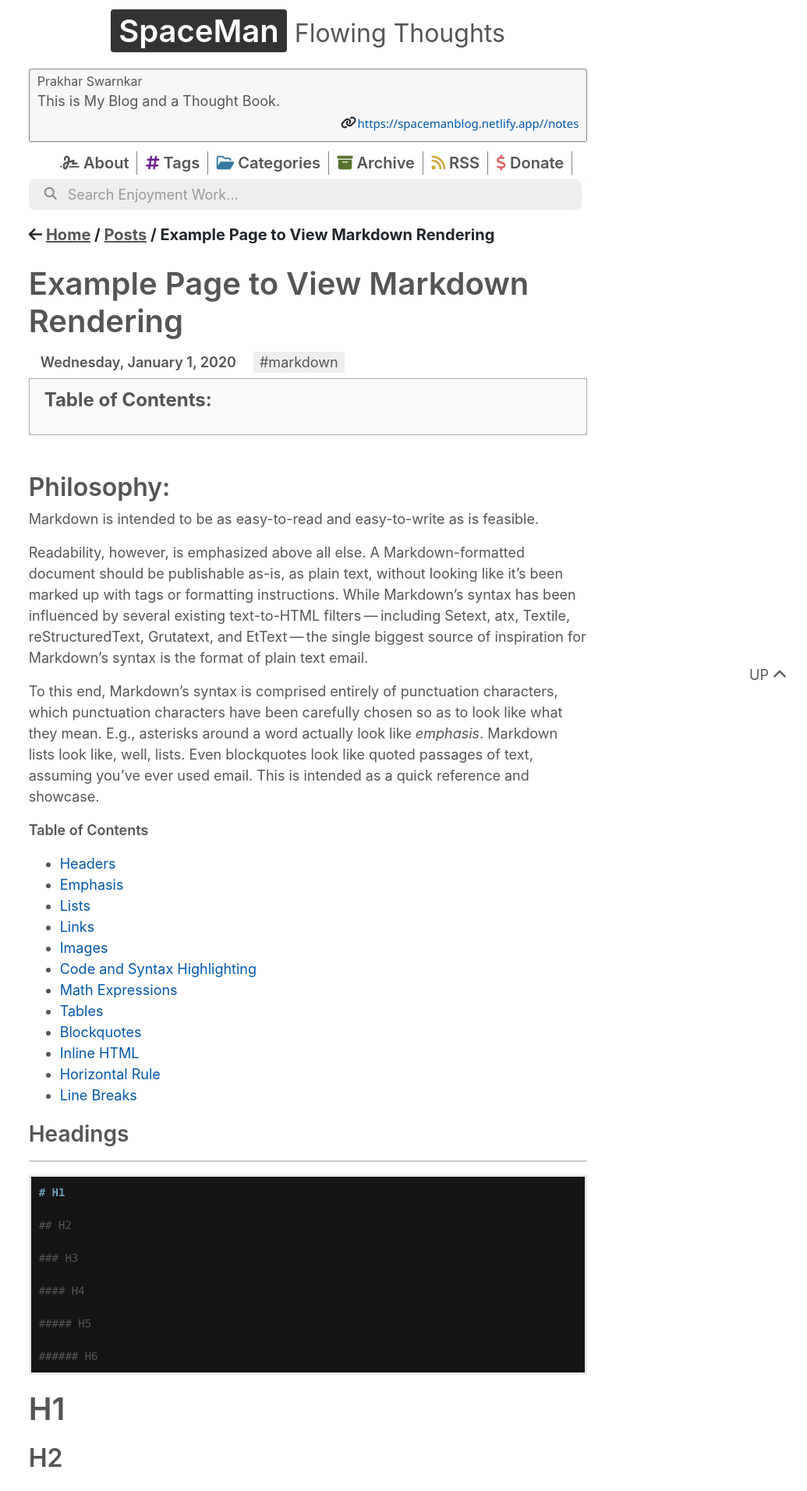
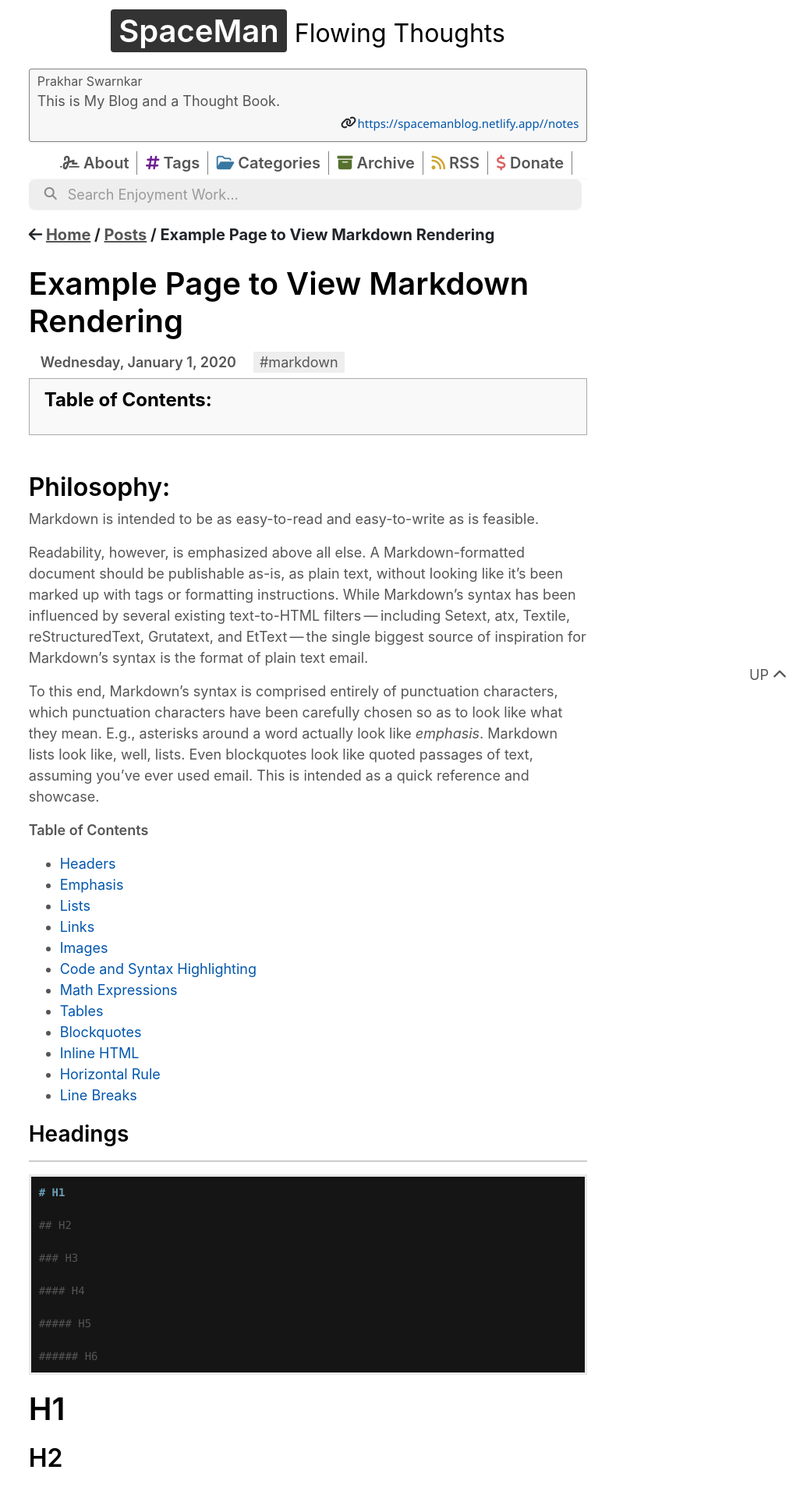
Before and after one commit to stardoom4/blog, a Jekyll site: the page built from _posts/2020-01-01-Test-page-to-see-how-the-markdown-is-rendered.md, in a window 1280 px wide. Shown: the top 1912 px of the page at 78% size, without its empty margins (245-1280 px from the left). Built offline with Jekyll 4.4.1, drawn with Linux system fonts in a browser that asks for light colours; nearby versions of some CDN libraries.

Commit message:
Update style.css

```diff
--- a/assets/css/style.css
+++ b/assets/css/style.css
@@ -43,7 +43,7 @@ h3,
 h4,
 h5,
 h6 {
-  color: #555555;
+  color: #000000;
   font-weight: 600;
   margin-top: 20px;
 }
```
